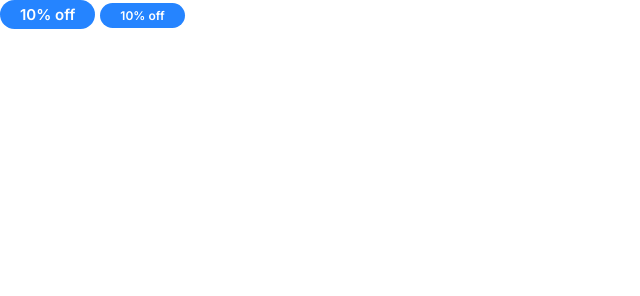
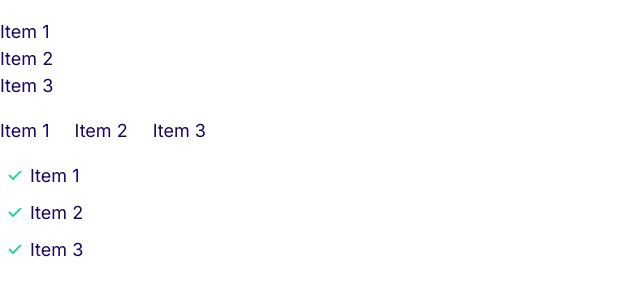
Before and after one commit to jack-mocha/moshify, a plain HTML site: page index.html in a window 1280 px wide. Shown: the whole page, without its empty margins (0-640 px from the left). Drawn offline with Linux system fonts and the light colour scheme.

Commit message:
Build the list component

```diff
--- a/css/style.css
+++ b/css/style.css
@@ -121,3 +121,31 @@ a {
     font-size: 1.2rem;
   }
 }
+
+/* Lists */
+.list {
+  list-style: none;
+  padding-left: 0;
+  color: var(--color-heading);
+}
+
+.list--inline .list__item {
+  display: inline-block;
+  margin-right: 2rem;
+}
+
+.list--tick {
+  list-style-image: url(../images/tick.svg);
+  padding-left: 3rem;
+}
+
+.list--tick .list__item {
+  padding-left: 0.5rem;
+  margin-bottom: 1rem;
+}
+
+@media screen and (min-width: 1024px) {
+  .list--tick .list__item {
+    padding-left: 0;
+  }
+}
--- a/index.html
+++ b/index.html
@@ -14,7 +14,20 @@
     <link rel="stylesheet" href="css/style.css" />
   </head>
   <body>
-    <span class="badge badge--primary">10% off</span>
-    <span class="badge badge--primary badge--small">10% off</span>
+    <ul class="list">
+      <li>Item 1</li>
+      <li>Item 2</li>
+      <li>Item 3</li>
+    </ul>
+    <ul class="list list--inline">
+      <li class="list__item">Item 1</li>
+      <li class="list__item">Item 2</li>
+      <li class="list__item">Item 3</li>
+    </ul>
+    <ul class="list list--tick">
+      <li class="list__item">Item 1</li>
+      <li class="list__item">Item 2</li>
+      <li class="list__item">Item 3</li>
+    </ul>
   </body>
 </html>
```
Also changed, not shown: components/lists.html (added, +15 -0 lines), images/tick.svg (added).
